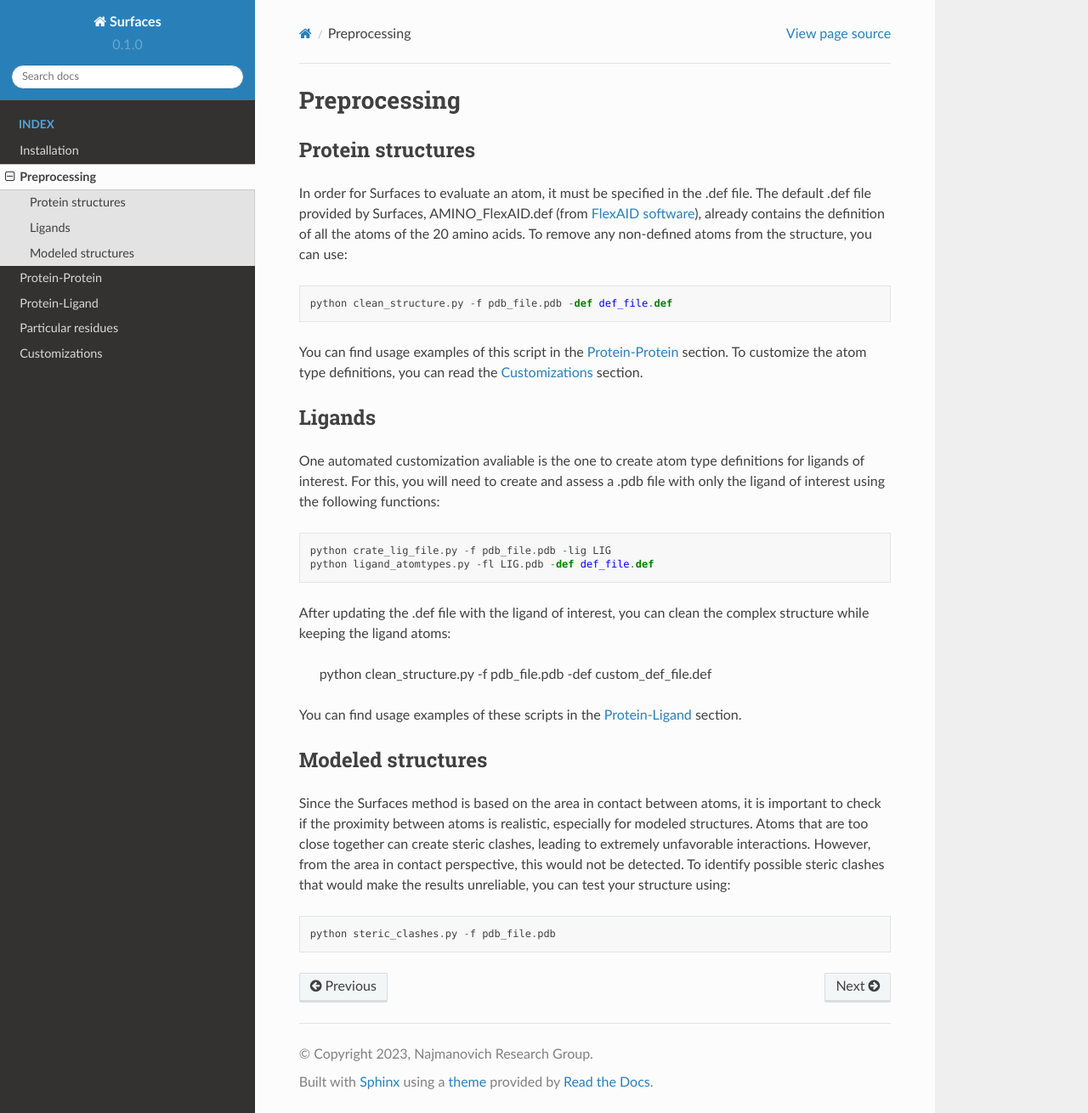
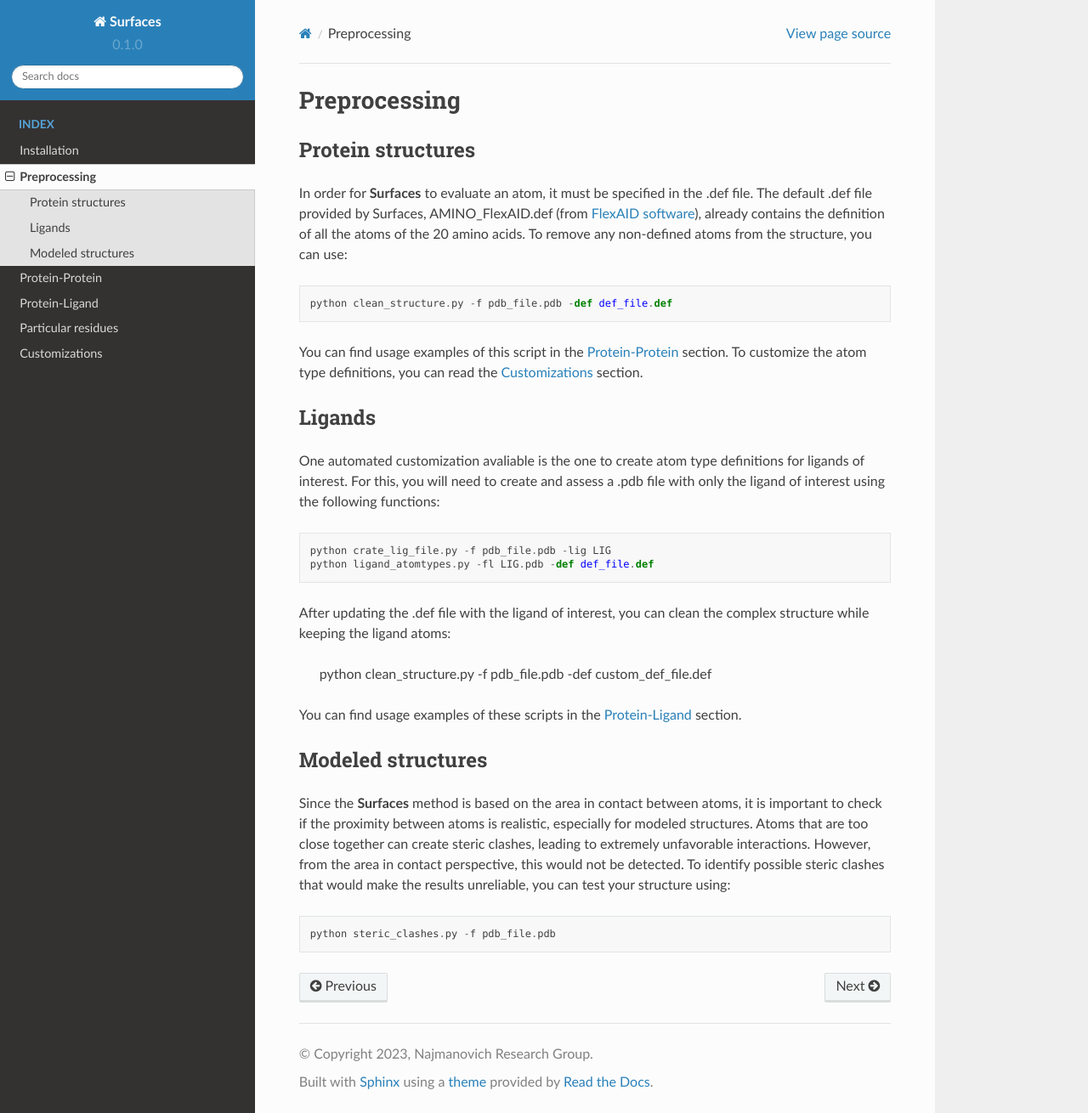
Before and after one commit to nataliateruel/Surfaces_tutorial, a Sphinx documentation site: the page built from docs/source/Preprocessing.rst, in a window 1280 px wide and 1310 px high. Shown: the whole window at 85% size. Built offline with Sphinx 7.4.7 and the Read the Docs theme 2.0.0, drawn with Linux system fonts in a browser that asks for light colours.

```diff
--- a/docs/source/Preprocessing.rst
+++ b/docs/source/Preprocessing.rst
@@ -4,7 +4,7 @@ Preprocessing
 Protein structures
 ------------
 
-In order for Surfaces to evaluate an atom, it must be specified in the .def file. The default .def file provided by Surfaces, AMINO_FlexAID.def (from `FlexAID software <https://pubs.acs.org/doi/10.1021/acs.jcim.5b00078>`_), already contains the definition of all the atoms of the 20 amino acids. To remove any non-defined atoms from the structure, you can use::
+In order for **Surfaces** to evaluate an atom, it must be specified in the .def file. The default .def file provided by Surfaces, AMINO_FlexAID.def (from `FlexAID software <https://pubs.acs.org/doi/10.1021/acs.jcim.5b00078>`_), already contains the definition of all the atoms of the 20 amino acids. To remove any non-defined atoms from the structure, you can use::
 
    python clean_structure.py -f pdb_file.pdb -def def_file.def
 
@@ -27,6 +27,6 @@ You can find usage examples of these scripts in the `Protein-Ligand <https://sur
 Modeled structures
 ----------------
 
-Since the Surfaces method is based on the area in contact between atoms, it is important to check if the proximity between atoms is realistic, especially for modeled structures. Atoms that are too close together can create steric clashes, leading to extremely unfavorable interactions. However, from the area in contact perspective, this would not be detected. To identify possible steric clashes that would make the results unreliable, you can test your structure using::
+Since the **Surfaces** method is based on the area in contact between atoms, it is important to check if the proximity between atoms is realistic, especially for modeled structures. Atoms that are too close together can create steric clashes, leading to extremely unfavorable interactions. However, from the area in contact perspective, this would not be detected. To identify possible steric clashes that would make the results unreliable, you can test your structure using::
 
    python steric_clashes.py -f pdb_file.pdb
```
